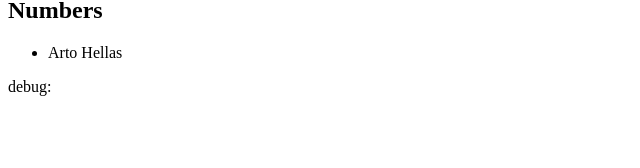
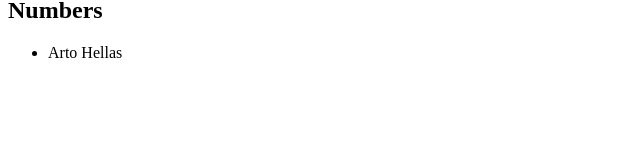
Before and after one commit to edwardsavin/fullstackopen-exercises, a React (Vite) app in the folder part2/phonebook/: page / in a window 1280 px wide. Shown: the part 132-300 px from the top of the page, without its empty margins (0-640 px from the left). Built offline with nearby package versions, Linux system fonts and the light colour scheme.

Commit message:
Solve: 2.7

```diff
--- a/part2/phonebook/src/App.jsx
+++ b/part2/phonebook/src/App.jsx
@@ -7,6 +7,12 @@
 
   const addPerson = (event) => {
     event.preventDefault();
+
+    if (persons.find((person) => person.name === newName)) {
+      alert(`${newName} is already added to the phonebook`);
+      setNewName("");
+      return;
+    }
 
     const personObject = {
       name: newName,
@@ -37,7 +43,6 @@
           <Person key={person.name} name={person.name} />
         ))}
       </ul>
-      <div>debug: {newName}</div>
     </div>
   );
 };
```
